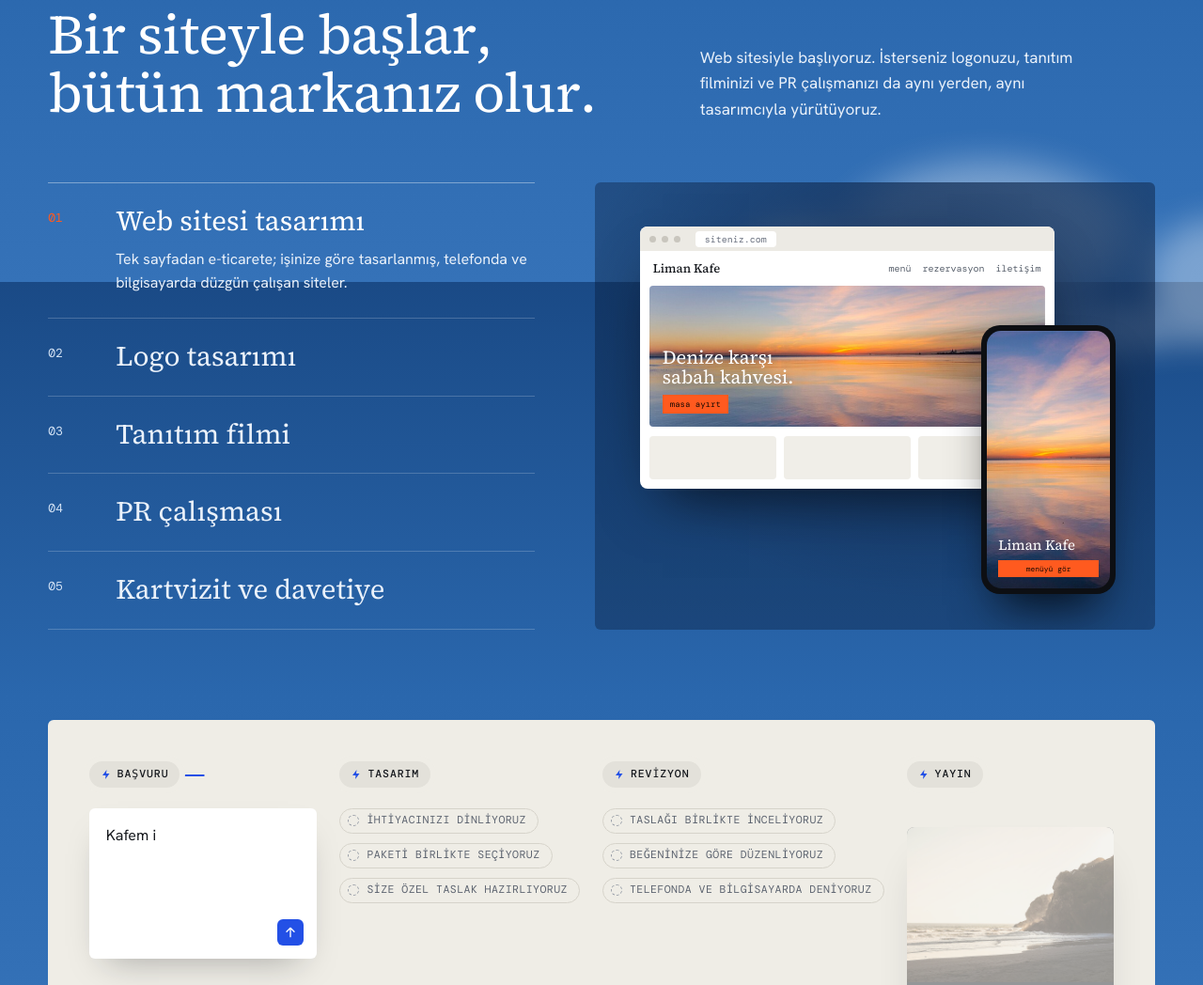
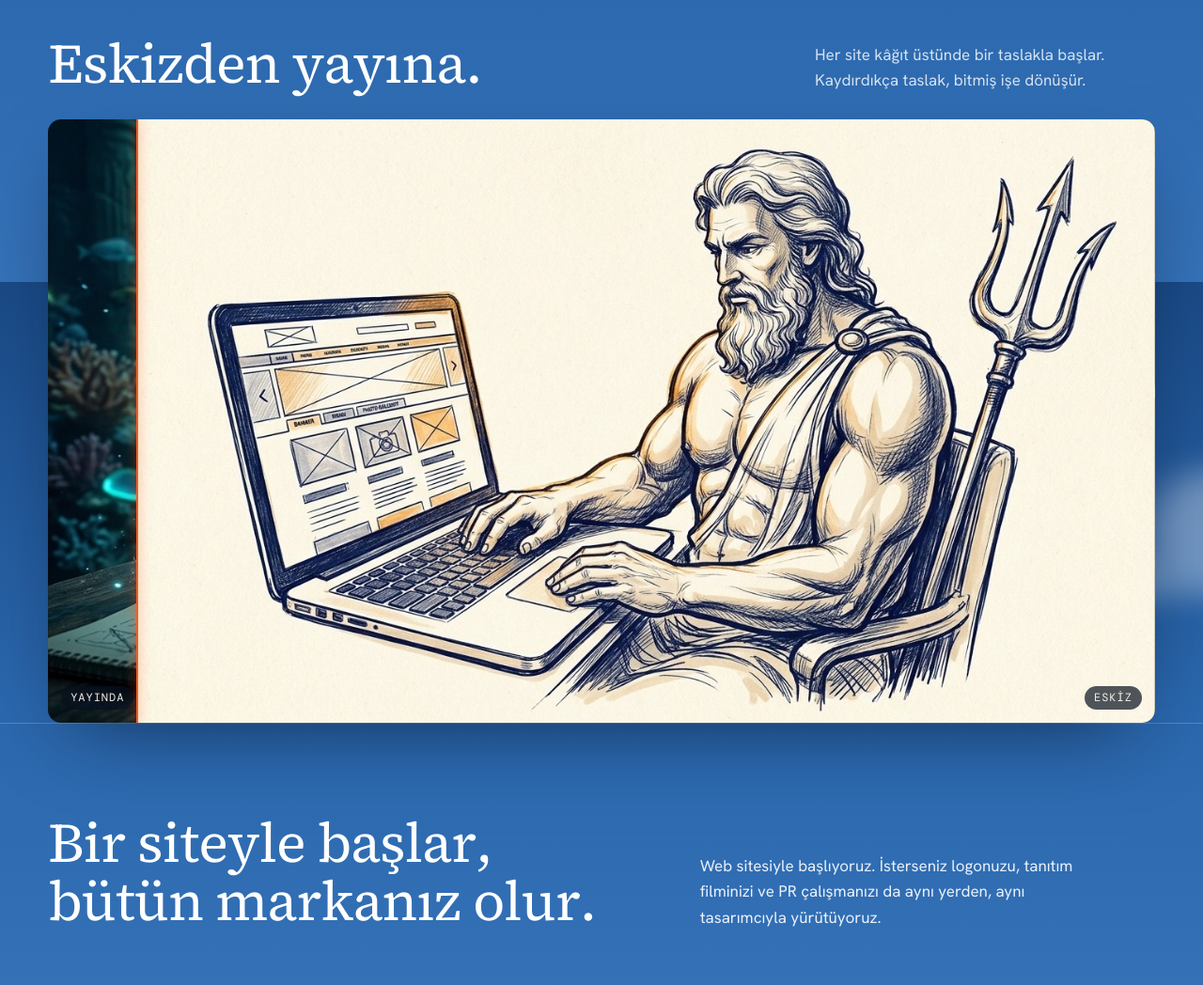
Before and after one commit to Ege865/posaidon-web, a plain HTML site: page index.html in a window 1280 px wide. Shown: the part 2900-3948 px from the top of the page at 94% size. Drawn offline with nearby package versions, Linux system fonts and the light colour scheme.

Commit message:
Eskizden yayına bölümü: Poseidon eskiz/render geçişi
Co-Authored-By: Claude Opus 5.5 <noreply@anthropic.com>

```diff
--- a/css/style.css
+++ b/css/style.css
@@ -479,3 +479,14 @@ html { scrollbar-color: var(--bg-3) var(--bg); }
   .pcard__big { font-size: 24px; }
   .stage--print .pcard--biz { width: 180px; }
 }
+
+/* Eskizden yayına */
+.sketch{padding:clamp(72px,10vw,140px) 0 0}
+.sketch__head{display:flex;justify-content:space-between;align-items:end;gap:24px;margin-bottom:28px;flex-wrap:wrap}
+.sketch__head p{max-width:38ch;opacity:.8;margin:0}
+.sketch__frame{position:relative;margin:0;border-radius:14px;overflow:hidden;aspect-ratio:1408/768;box-shadow:0 30px 80px -30px rgba(3,12,30,.6)}
+.sketch__img{position:absolute;inset:0;width:100%;height:100%;object-fit:cover}
+.sketch__img--draw{clip-path:inset(0 0 0 var(--cut,50%))}
+.sketch__line{position:absolute;top:0;bottom:0;left:var(--cut,50%);width:2px;background:var(--accent);box-shadow:0 0 12px var(--accent)}
+.sketch__tag{position:absolute;bottom:14px;padding:4px 10px;border-radius:99px;background:rgba(6,16,31,.7);color:#f2efe8}
+.sketch__tag--a{right:14px}.sketch__tag--b{left:14px}
--- a/index.html
+++ b/index.html
@@ -14,7 +14,7 @@
   <link rel="preconnect" href="https://fonts.googleapis.com">
   <link rel="preconnect" href="https://fonts.gstatic.com" crossorigin>
   <link href="https://fonts.googleapis.com/css2?family=DM+Mono:wght@400;500&family=Hanken+Grotesk:wght@400;500;600&family=Source+Serif+4:opsz,wght@8..60,400;8..60,500&display=swap" rel="stylesheet">
-  <link rel="stylesheet" href="css/style.css?v=70">
+  <link rel="stylesheet" href="css/style.css?v=80">
   <script>document.documentElement.classList.add('js','pre');setTimeout(function(){document.documentElement.classList.remove('pre')},3500)</script>
 </head>
 <body>
@@ -127,6 +127,23 @@
             <span class="film__icon" aria-hidden="true"><svg viewBox="0 0 24 24"><path d="M8 5.5v13l11-6.5z"/></svg></span>
             <span>tanıtım filmini izle</span>
           </button>
+        </figure>
+      </div>
+    </section>
+
+    <!-- ESKİZDEN YAYINA -->
+    <section class="sketch" aria-labelledby="eskiz-baslik">
+      <div class="wrap">
+        <div class="sketch__head">
+          <h2 class="h2" id="eskiz-baslik" data-split>Eskizden yayına.</h2>
+          <p>Her site kâğıt üstünde bir taslakla başlar. Kaydırdıkça taslak, bitmiş işe dönüşür.</p>
+        </div>
+        <figure class="sketch__frame" data-sketch>
+          <img class="sketch__img" src="media/poseidon.jpg" width="1408" height="768" alt="Poseidon, su altında dizüstü bilgisayarında kod yazıyor" loading="lazy">
+          <img class="sketch__img sketch__img--draw" src="media/poseidon-eskiz.jpg" width="1408" height="768" alt="" loading="lazy" data-sketch-top>
+          <span class="sketch__line" aria-hidden="true" data-sketch-line></span>
+          <span class="label sketch__tag sketch__tag--a">eskiz</span>
+          <span class="label sketch__tag sketch__tag--b">yayında</span>
         </figure>
       </div>
     </section>
@@ -535,6 +552,6 @@
   <script src="https://cdn.jsdelivr.net/npm/gsap@3.13.0/dist/CustomEase.min.js"></script>
   <script src="https://cdn.jsdelivr.net/npm/gsap@3.13.0/dist/CustomWiggle.min.js"></script>
   <script src="js/config.js?v=2"></script>
-  <script src="js/main.js?v=70"></script>
+  <script src="js/main.js?v=80"></script>
 </body>
 </html>
--- a/js/main.js
+++ b/js/main.js
@@ -208,6 +208,9 @@
   mm.add('(prefers-reduced-motion: reduce)', () => { reveal(); steps.forEach((s) => s.classList.add('is-done')); });
 
   mm.add('(prefers-reduced-motion: no-preference)', () => {
+    const sk = document.querySelector('[data-sketch]');
+    if (sk) gsap.fromTo(sk, { '--cut': '8%' }, { '--cut': '92%', ease: 'none',
+      scrollTrigger: { trigger: sk, start: 'top 75%', end: 'bottom 30%', scrub: 0.6 } });
     /* --- Giriş: fotoğraf yavaşça yaklaşır, logo belirir, satırlar soldan ve sağdan gelir --- */
     document.fonts.ready.then(() => {
       const mark = $('[data-hero-mark]');
```
Also changed, not shown: media/poseidon-eskiz.jpg (added), media/poseidon.jpg (added).
